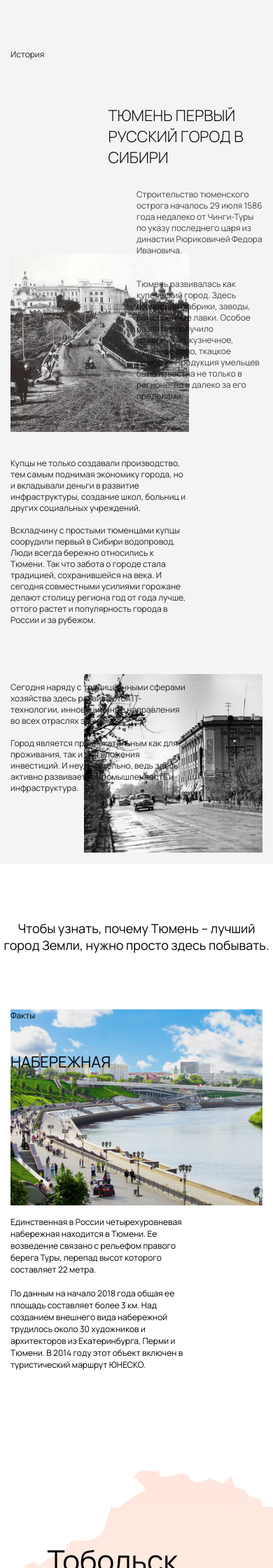
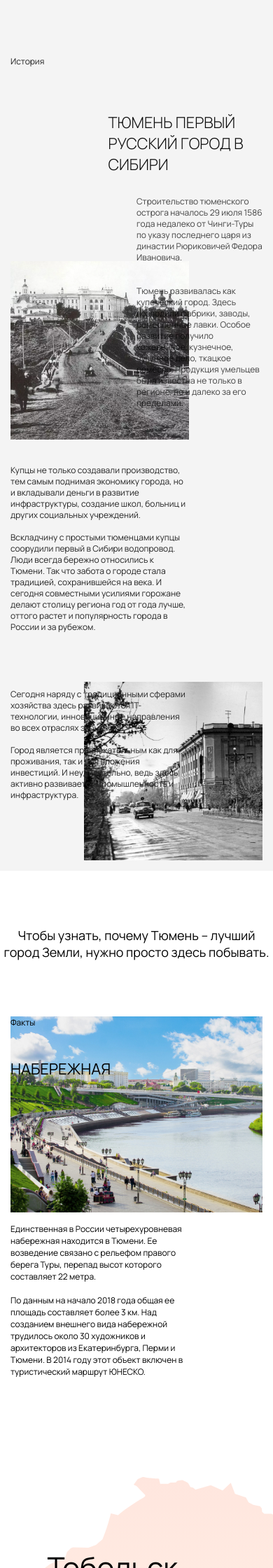
Before and after one commit to Heanware/education, a PHP site: page / in a window 390 px wide; the page is wider, and only the part inside the window is pictured. Shown: the part 1901-4141 px from the top of that part at 70% size. Run offline with PHP 8.4, Linux system fonts and the light colour scheme.

Commit message:
fix header offsets

```diff
--- a/assets/css/media.css
+++ b/assets/css/media.css
@@ -161,10 +161,7 @@
 
     .city__header-wrapper {
         padding-top: 130px;
-    }
-
-    .city__header {
-        padding: 0 0 150px 0;
+        padding-bottom: 150px;
     }
 
     .city__header--image {
@@ -316,6 +313,7 @@
 
     .city__header-wrapper {
         padding-top: 120px;
+        padding-bottom: 90px;
     }
 
     .city__header--image {
@@ -495,7 +493,6 @@
         top: 55%;
     }
 
-    .city__header,
     .city__history--top {
         padding-bottom: 80px;
     }
--- a/assets/css/style.css
+++ b/assets/css/style.css
@@ -100,7 +100,7 @@
 
 .cities-menu__item:first-child > .cities-menu__item--name {
     font-size: 50px;
-    margin-bottom: 30px;
+    margin-bottom: 40px;
 }
 
 .cities-menu__item:first-child > .cities-menu__item--description {
@@ -110,6 +110,7 @@
 
 .city__header-wrapper {
     padding-top: 200px;
+    padding-bottom: 340px;
 }
 
 .city__header {
@@ -117,7 +118,6 @@
     background-repeat: no-repeat;
     display: flex;
     flex-direction: column;
-    padding: 0 0 340px 0;
 }
 
 .city__header--image {
```
